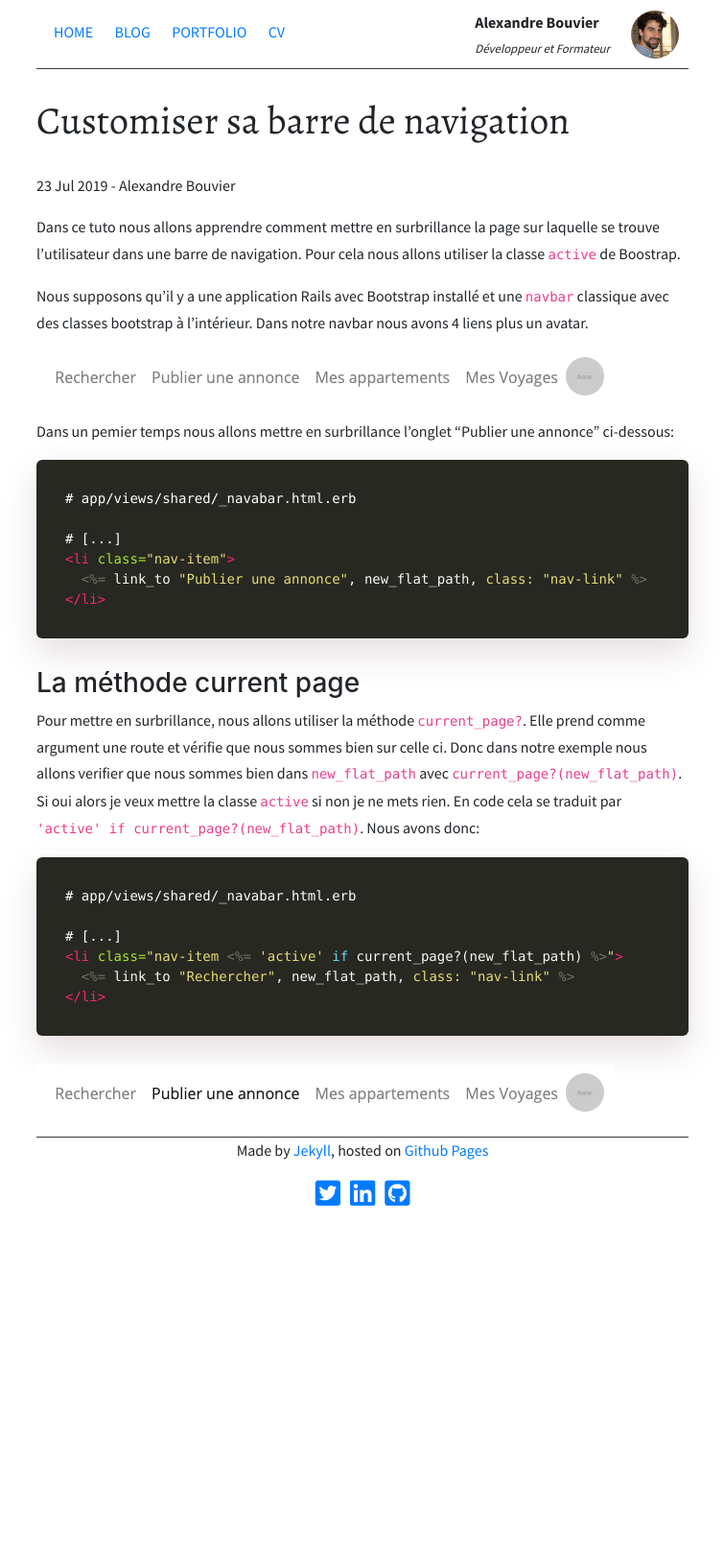
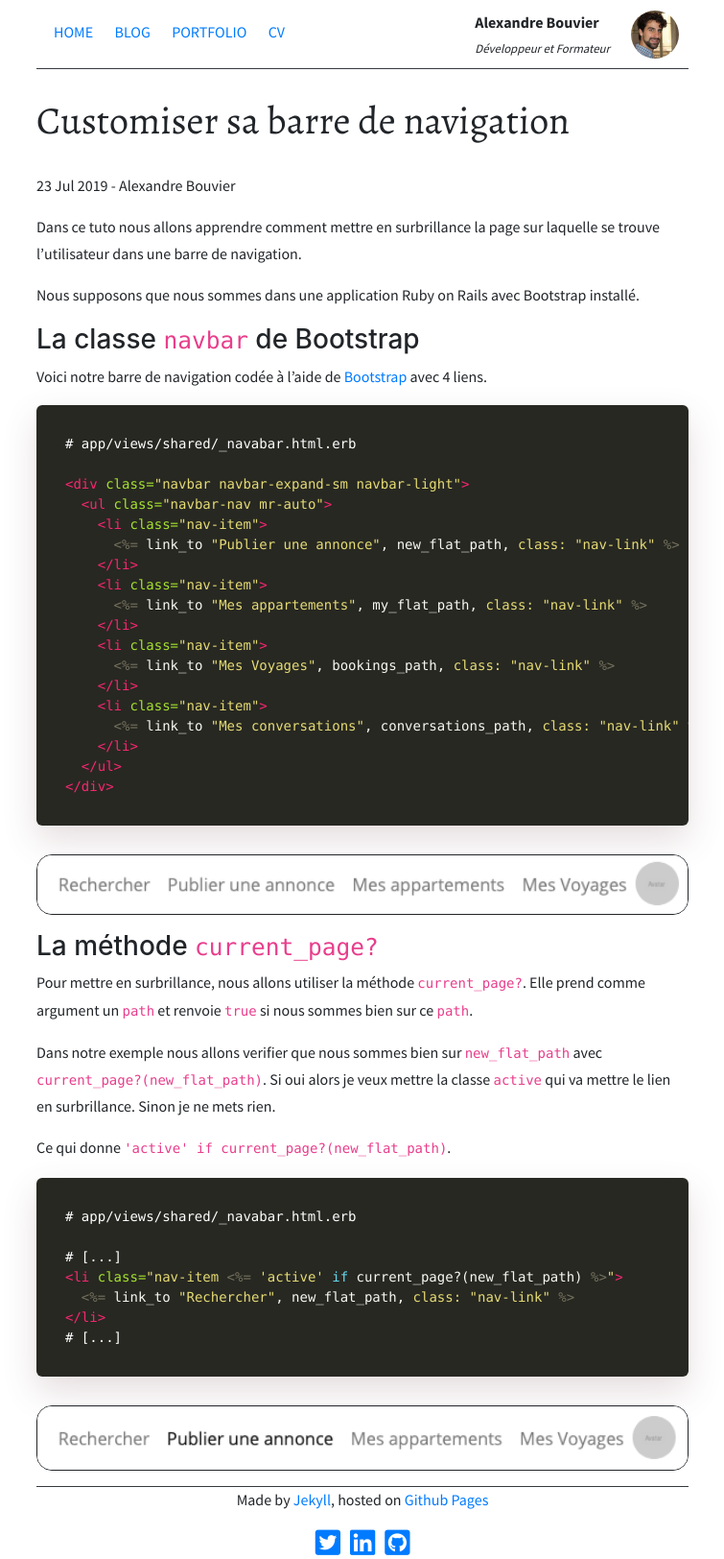
Before and after one commit to alexandrebk/alexandrebk.github.io, a Jekyll site: the page built from _posts/2019-07-23-highlight-current-page-on-navbar.md, in a window 1280 px wide. Shown: the whole page at 96% size, without its empty margins (262-1017 px from the left). Built offline with Jekyll 4.4.1, drawn with Linux system fonts in a browser that asks for light colours; nearby versions of some CDN libraries; before the commit the page ends 1260 px from its top, so only the background shows below that.

Commit message:
Updates Navbar Post

````diff
--- a/_posts/2019-07-23-highlight-current-page-on-navbar.md
+++ b/_posts/2019-07-23-highlight-current-page-on-navbar.md
@@ -6,28 +6,44 @@ difficulty: 1
 status: tech
 ---
 
-Dans ce tuto nous allons apprendre comment mettre en surbrillance la page sur laquelle se trouve l'utilisateur dans une barre de navigation. Pour cela nous allons utiliser la classe `active` de Boostrap.
+Dans ce tuto nous allons apprendre comment mettre en surbrillance la page sur laquelle se trouve l'utilisateur dans une barre de navigation.
 
-Nous supposons qu'il y a une application Rails avec Bootstrap installé et une `navbar` classique avec des classes bootstrap à l'intérieur. Dans notre navbar nous avons 4 liens plus un avatar.
+Nous supposons que nous sommes dans une application Ruby on Rails avec Bootstrap installé.
 
-![Barre de navigation](/images/posts/navbar.png)
+### La classe `navbar` de Bootstrap
 
-Dans un pemier temps nous allons mettre en surbrillance l'onglet "Publier une annonce" ci-dessous:
+Voici notre barre de navigation codée à l'aide de [Bootstrap](https://getbootstrap.com/docs/4.0/components/navbar/) avec 4 liens.
 
 ```erb
 # app/views/shared/_navabar.html.erb
 
-# [...]
-<li class="nav-item">
-  <%= link_to "Publier une annonce", new_flat_path, class: "nav-link" %>
-</li>
+<div class="navbar navbar-expand-sm navbar-light">
+  <ul class="navbar-nav mr-auto">
+    <li class="nav-item">
+      <%= link_to "Publier une annonce", new_flat_path, class: "nav-link" %>
+    </li>
+    <li class="nav-item">
+      <%= link_to "Mes appartements", my_flat_path, class: "nav-link" %>
+    </li>
+    <li class="nav-item">
+      <%= link_to "Mes Voyages", bookings_path, class: "nav-link" %>
+    </li>
+    <li class="nav-item">
+      <%= link_to "Mes conversations", conversations_path, class: "nav-link" %>
+    </li>
+  </ul>
+</div>
 ```
 
-### La méthode current page
+<img src="/images/posts/navbar.png" class="image" alt="navbar">
 
-Pour mettre en surbrillance, nous allons utiliser la méthode `current_page?`. Elle prend comme argument une route et vérifie que nous sommes bien sur celle ci. Donc dans notre exemple nous allons verifier que nous sommes bien dans `new_flat_path` avec `current_page?(new_flat_path)`. Si oui alors je veux mettre la classe `active` si non je ne mets rien.
-En code cela se traduit par `'active' if current_page?(new_flat_path)`.
-Nous avons donc:
+### La méthode `current_page?`
+
+Pour mettre en surbrillance, nous allons utiliser la méthode `current_page?`. Elle prend comme argument un `path` et renvoie `true` si nous sommes bien sur ce `path`.
+
+Dans notre exemple nous allons verifier que nous sommes bien sur `new_flat_path` avec `current_page?(new_flat_path)`. Si oui alors je veux mettre la classe `active` qui va mettre le lien en surbrillance. Sinon je ne mets rien.
+
+Ce qui donne `'active' if current_page?(new_flat_path)`.
 
 ```erb
 # app/views/shared/_navabar.html.erb
@@ -36,6 +52,7 @@ Nous avons donc:
 <li class="nav-item <%= 'active' if current_page?(new_flat_path) %>">
   <%= link_to "Rechercher", new_flat_path, class: "nav-link" %>
 </li>
+# [...]
 ```
 
-![Barre de navigation](/images/posts/navbar-active.png)
+<img src="/images/posts/navbar-active.png" class="image" alt="navbar">
````
Also changed, not shown: _posts/2019-07-25-heroku-rigths-to-push.md (+3 -1 lines), _posts/2019-07-31-messages-between-users.md (+6 -1 lines), _posts/2019-09-15-active-storage.md (+1 -1 lines), _posts/2019-11-30-reviews-and-advanced-simple-form.md (+1 -1 lines).
